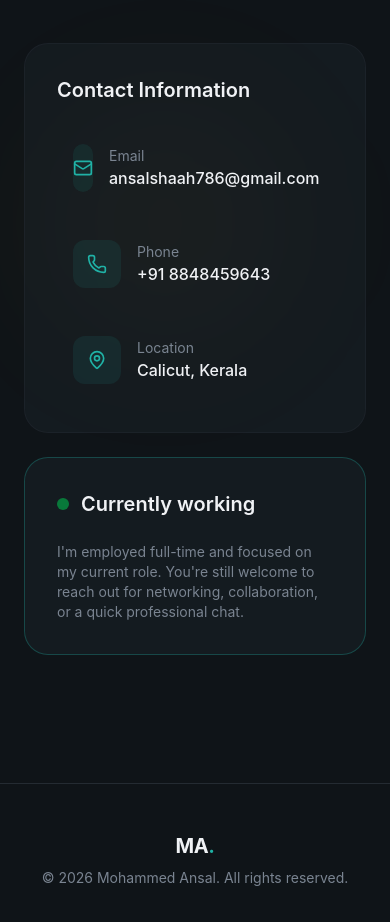
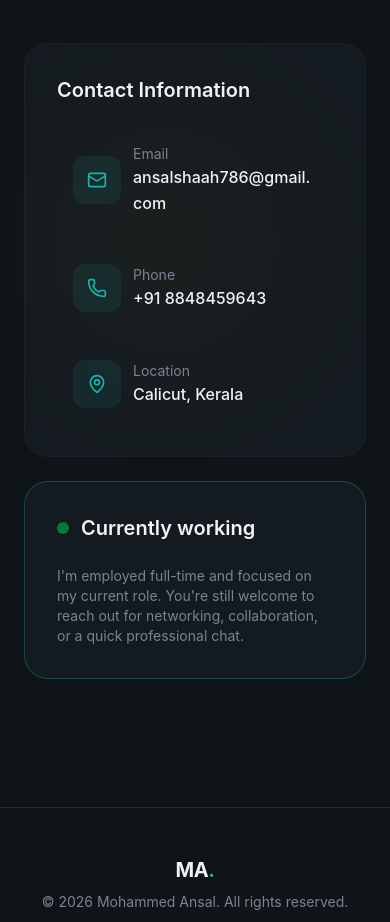
Before and after one commit to MohammedAnsal/personal-portfolio, a React (Vite) app: page / in a window 390 px wide. Shown: the part 10160-11082 px from the top of the page. Built offline with nearby package versions, Linux system fonts and the light colour scheme.

Commit message:
style: update favicon and improve layout in Contact section
- Changed favicon from vite.svg to favicon.ico for better branding.
- Adjusted spacing and layout in the Contact section for improved responsiveness and visual consistency.

```diff
--- a/index.html
+++ b/index.html
@@ -2,7 +2,7 @@
 <html lang="en">
   <head>
     <meta charset="UTF-8" />
-    <link rel="icon" type="image/svg+xml" href="/vite.svg" />
+    <link rel="icon" type="image/svg+xml" href="/favicon.ico" />
     <meta name="viewport" content="width=device-width, initial-scale=1.0" />
     <title>Mohammed Ansal</title>
   </head>
--- a/src/sections/Contact.tsx
+++ b/src/sections/Contact.tsx
@@ -231,16 +231,18 @@ export const Contact = () => {
                   <a
                     key={i}
                     href={item.href}
-                    className="flex items-center gap-4 p-4 rounded-xl hover:bg-surface transition-colors group"
+                    className="flex items-center gap-3 sm:gap-4 p-4 rounded-xl hover:bg-surface transition-colors group min-w-0"
                   >
-                    <div className="w-12 h-12 rounded-xl bg-primary/10 flex items-center justify-center group-hover:bg-primary/20 transition-colors">
+                    <div className="w-12 h-12 rounded-xl bg-primary/10 flex items-center justify-center group-hover:bg-primary/20 transition-colors shrink-0">
                       <item.icon className="w-5 h-5 text-primary" />
                     </div>
-                    <div>
+                    <div className="min-w-0 flex-1">
                       <div className="text-sm text-muted-foreground">
                         {item.label}
                       </div>
-                      <div className="font-medium">{item.value}</div>
+                      <div className="font-medium wrap-break-word leading-relaxed">
+                        {item.value}
+                      </div>
                     </div>
                   </a>
                 ))}
```
Also changed, not shown: 1 other file (tests, documents, lock files or other folders).
